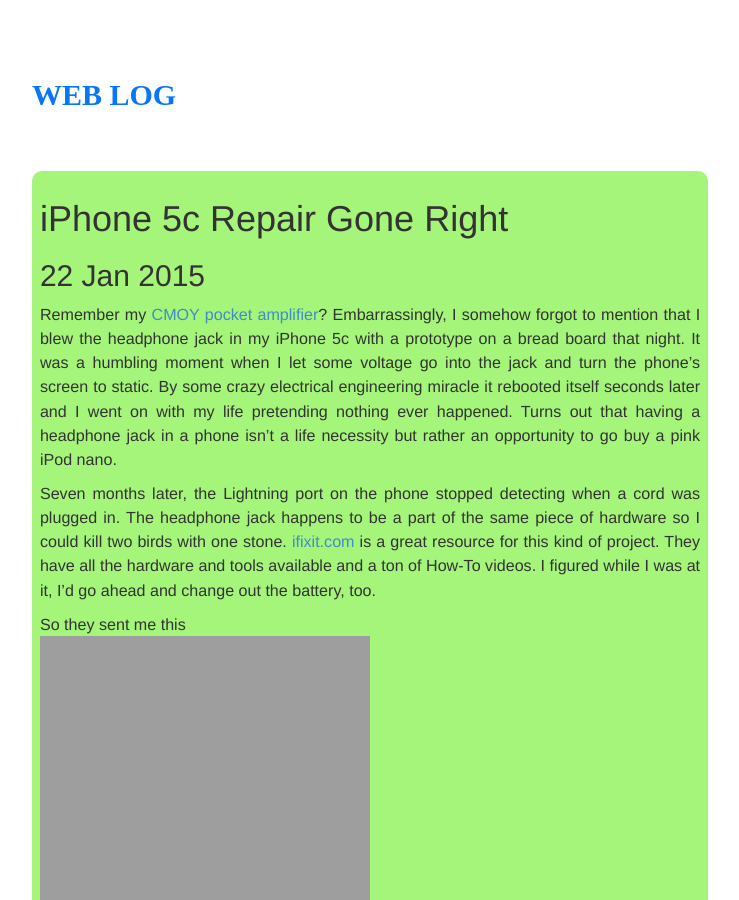
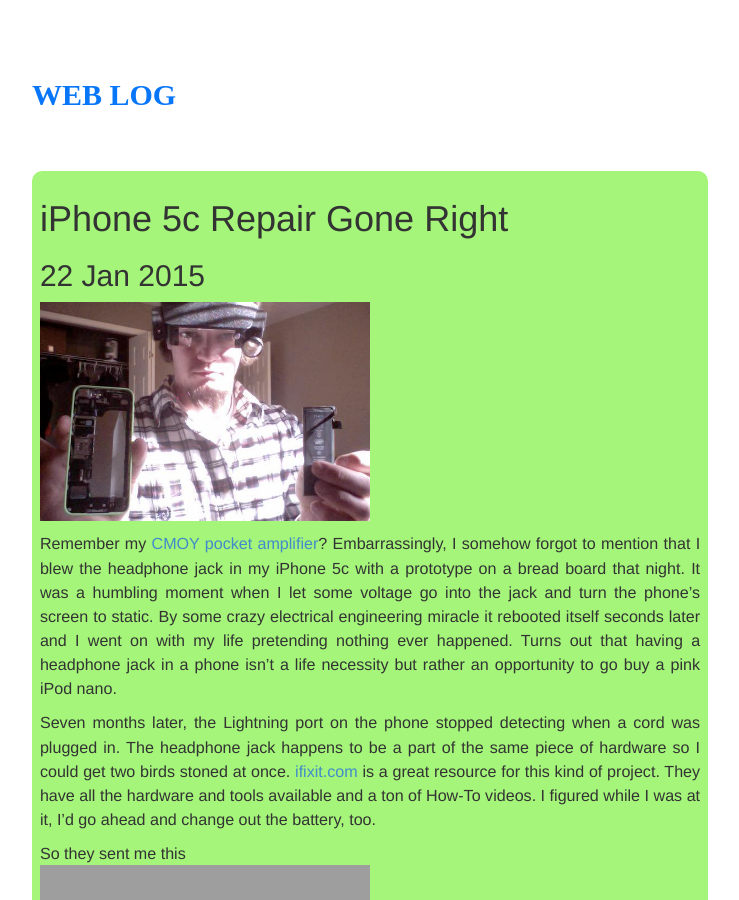
Before and after one commit to Nsiemer/Nsiemer.github.io, a Jekyll site: the page built from _posts/2015-01-22-iphone-5c.markdown, in a window 1280 px wide and 900 px high. Shown: the whole window, without its empty margins (270-1009 px from the left). Built offline with Jekyll 4.4.1, drawn with Linux system fonts in a browser that asks for light colours; nearby versions of some CDN libraries; some web fonts are replaced; library files that are not in the unit come from our copies; Markdown is read by kramdown in place of the engine named in the settings.

Commit message:
more pics

```diff
--- a/_posts/2015-01-22-iphone-5c.markdown
+++ b/_posts/2015-01-22-iphone-5c.markdown
@@ -3,9 +3,11 @@
 title: iPhone 5c Repair Gone Right
 ---
 
+<img src="http://nsiemer.github.io/media/visor.jpg" width="250" height="333"><br>
+
 Remember my <a href="http://nsiemer.github.io//2014/03/29/cmoy-amp.html" target="_blank">CMOY pocket amplifier</a>? Embarrassingly, I somehow forgot to mention that I blew the headphone jack in my iPhone 5c with a prototype on a bread board that night. It was a humbling moment when I let some voltage go into the jack and turn the phone's screen to static. By some crazy electrical engineering miracle it rebooted itself seconds later and I went on with my life pretending nothing ever happened. Turns out that having a headphone jack in a phone isn't a life necessity but rather an opportunity to go buy a pink iPod nano.
 
-Seven months later, the Lightning port on the phone stopped detecting when a cord was plugged in. The headphone jack happens to be a part of the same piece of hardware so I could kill two birds with one stone. <a href="http://www.ifixit.com" target="_blink">ifixit.com</a> is a great resource for this kind of project. They have all the hardware and tools available and a ton of How-To videos. I figured while I was at it, I'd go ahead and change out the battery, too.
+Seven months later, the Lightning port on the phone stopped detecting when a cord was plugged in. The headphone jack happens to be a part of the same piece of hardware so I could get two birds stoned at once. <a href="http://www.ifixit.com" target="_blink">ifixit.com</a> is a great resource for this kind of project. They have all the hardware and tools available and a ton of How-To videos. I figured while I was at it, I'd go ahead and change out the battery, too.
 
 So they sent me this
 <br>
```
Also changed, not shown: media/visor.jpg (added), 5 other files.
